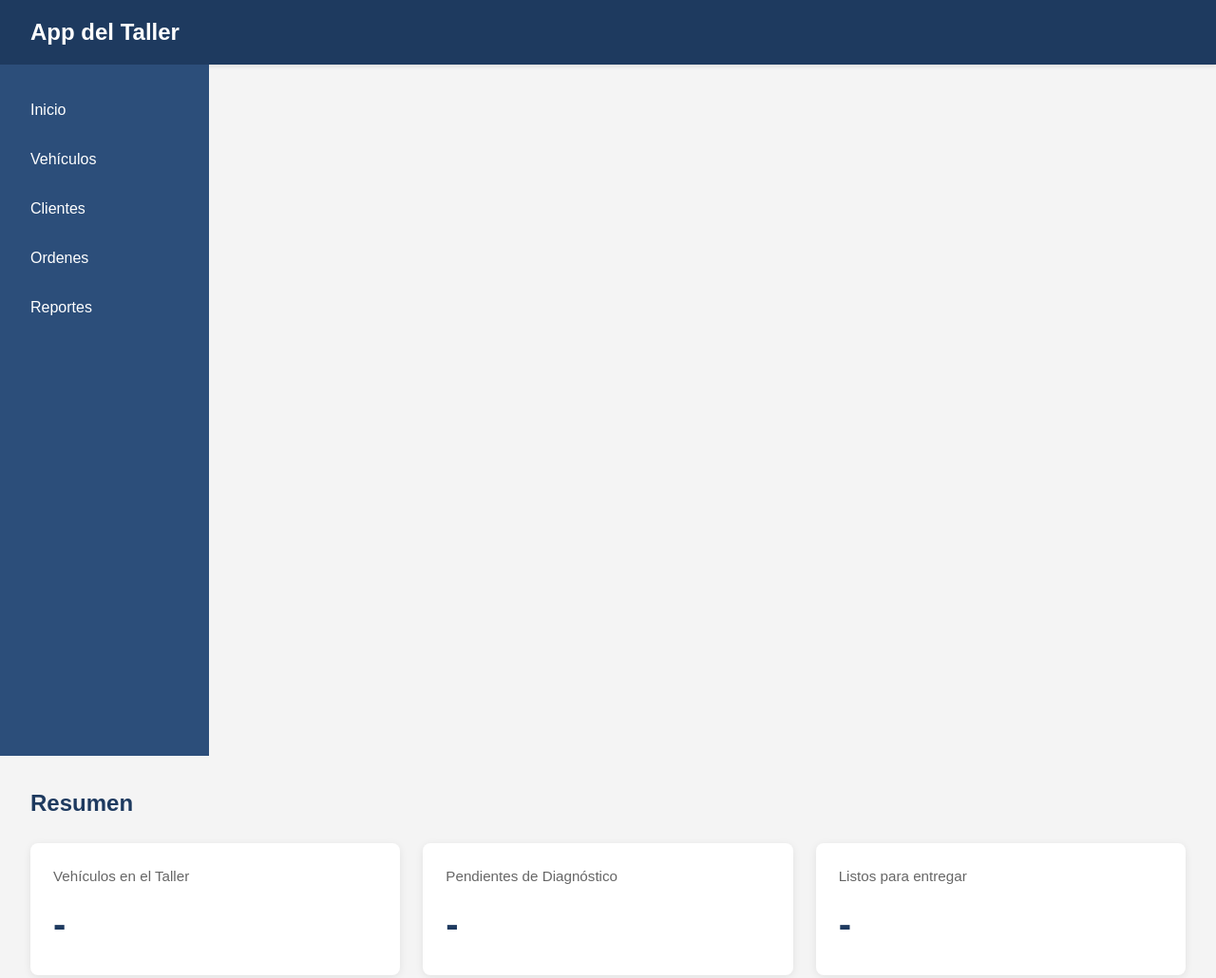
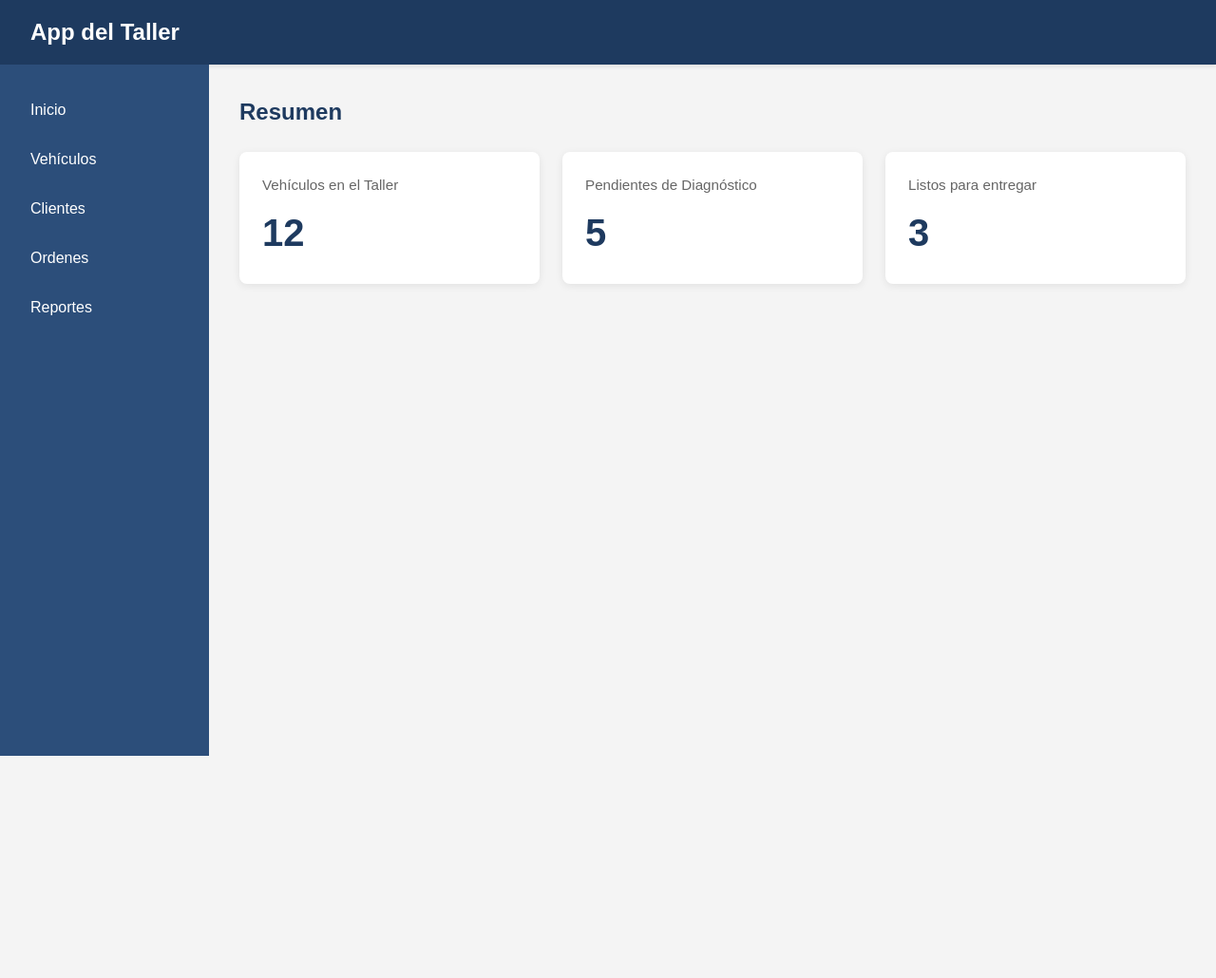
Before and after one commit to gabibertero/apptaller, a plain HTML site: page frontend/index.html in a window 1280 px wide. Shown: the whole page at 95% size. After the commit the page ends 800 px from the top, so only its background shows below. Drawn offline with Linux system fonts and the light colour scheme.

Commit message:
feat(frontende): llenar numeros del dashboard con js

```diff
--- a/frontend/index.html
+++ b/frontend/index.html
@@ -13,10 +13,11 @@
     <header>
         <h1>App del Taller</h1>
     </header>
+    <div class="layout">
         <nav>
             <ul>
-            <li><a href="#">Inicio</a></li>
-            <li><a href="#">Vehículos</a></li>
+                <li><a href="index.html" class="active">Inicio</a></li>
+                <li><a href="vehiculos.html">Vehículos</a></li>
                 <li><a href="#">Clientes</a></li>
                 <li><a href="#">Ordenes</a></li>
                 <li><a href="#">Reportes</a></li>
@@ -27,19 +28,21 @@
             <section class="dashboard">
                 <article class="card">
                     <h3>Vehículos en el Taller</h3>
-                <p>-</p>
+                    <p id="count-vehiculos">-</p>
                 </article>
                 <article class="card">
                     <h3>Pendientes de Diagnóstico</h3>
-                <p>-</p>
+                    <p id="count-pendientes">-</p>
                 </article>
                 <article class="card">
                     <h3>Listos para entregar</h3>
-                <p>-</p>
+                    <p id="count-listos">-</p>
                 </article>
             </section>
         </main>
+    </div>
 
+    <script src="js/main.js"></script>
 </body>
 
 </html>
--- /dev/null
+++ b/frontend/js/main.js
@@ -0,0 +1,9 @@
+const stats = {
+    vehiculos: 12,
+    pendientes: 5,
+    listos: 3,
+}
+
+document.getElementById("count-vehiculos").textContent = stats.vehiculos;
+document.getElementById("count-pendientes").textContent = stats.pendientes;
+document.getElementById("count-listos").textContent = stats.listos;
```
Lines whose indentation alone changed are shown as unchanged.
